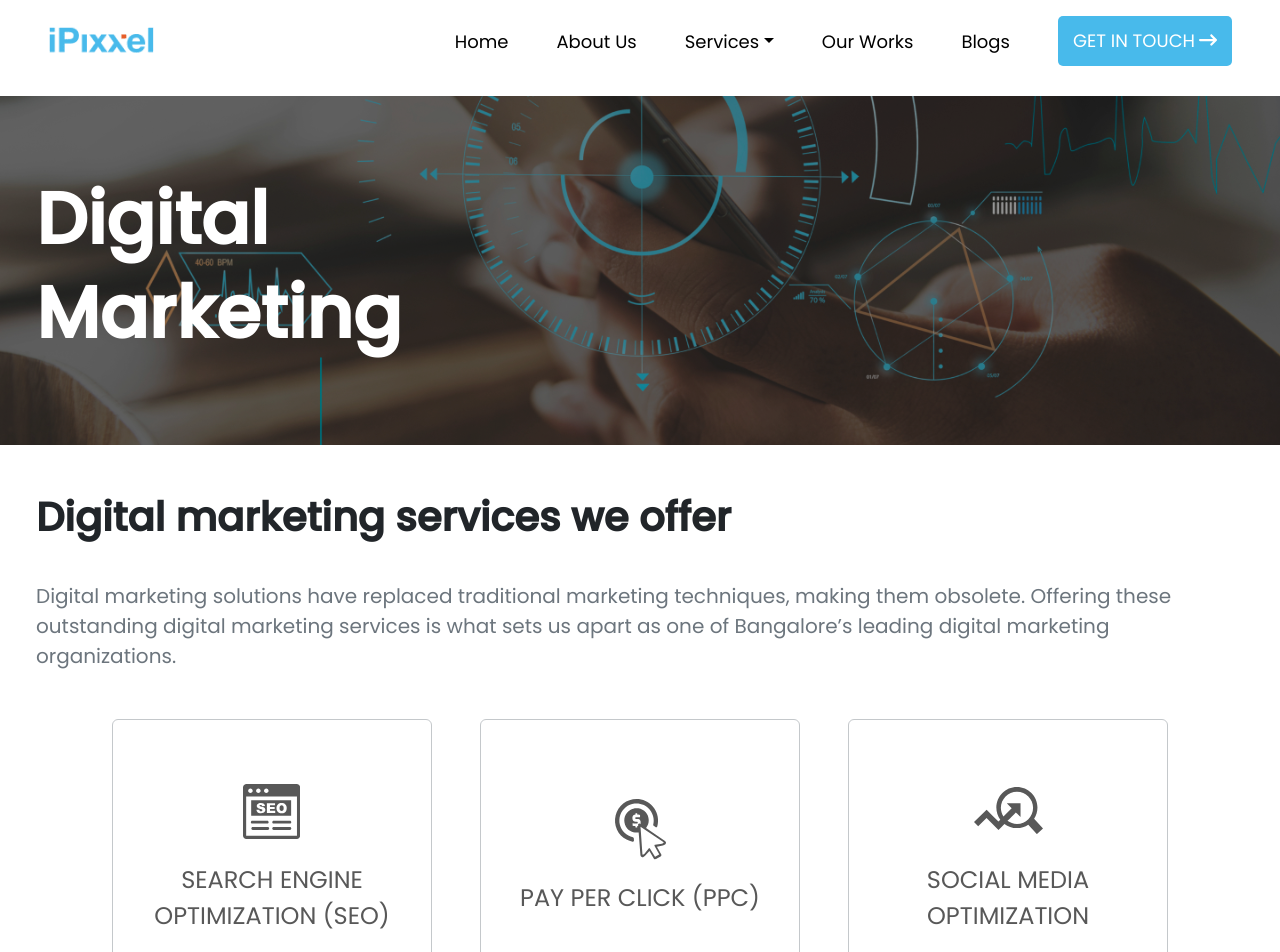
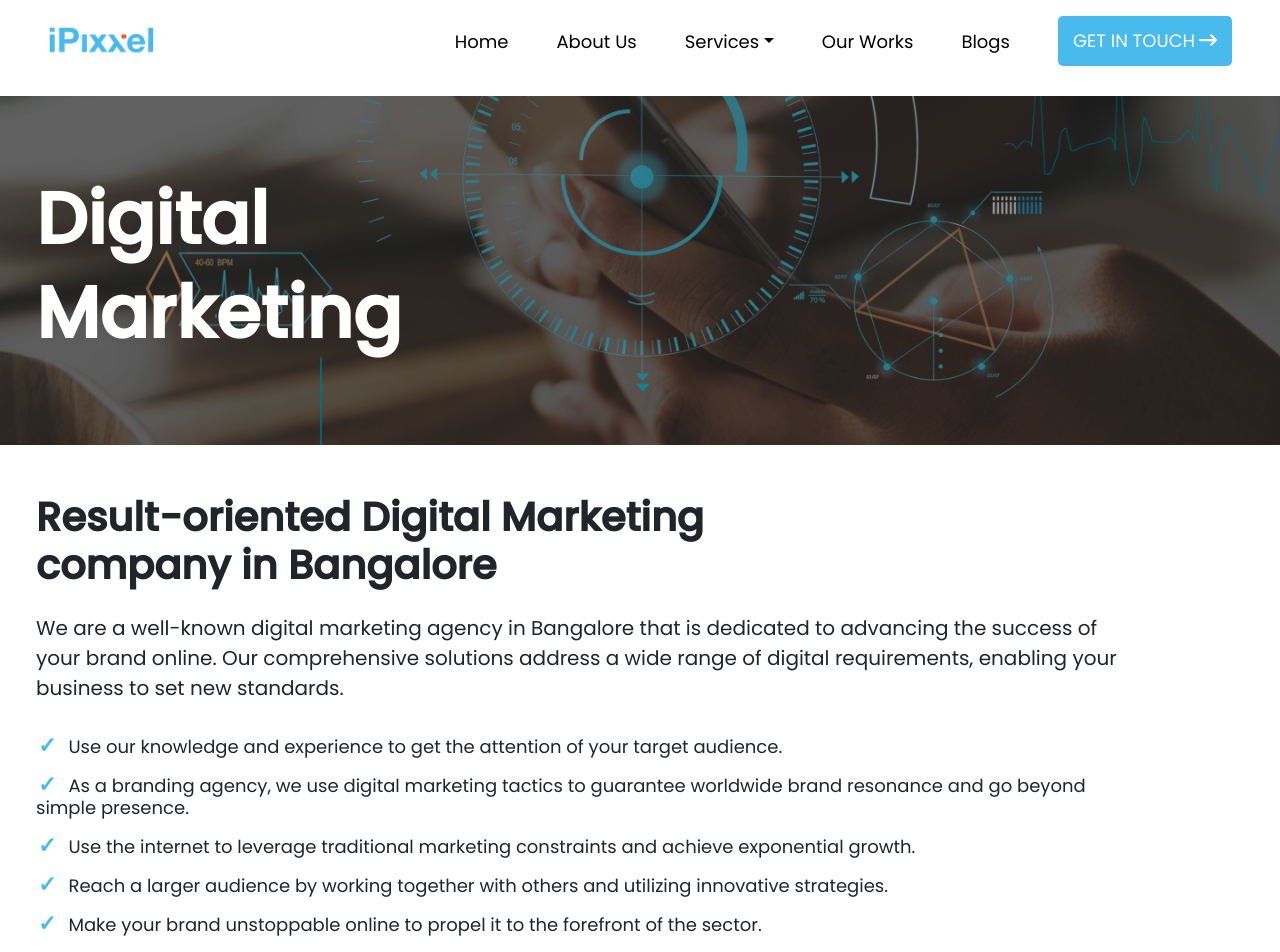
Before and after one commit to Shivam367-glitch/Ipixxel, a React (Vite) app: page /digital-marketing in a window 1280 px wide. Shown: the top 952 px of the page. Built offline with nearby package versions, Linux system fonts and the light colour scheme.

Commit message:
Added Sections

```diff
--- a/src/index.css
+++ b/src/index.css
@@ -214,7 +214,7 @@ body, html, #root {
   padding: 1px 2px;
   margin-right: 10px;
   color:var(--primary-background-color);
-  font-size: 20px;
+  font-size: 22px;
   font-weight: bolder;
 
 }
--- a/src/pages/AppDev.jsx
+++ b/src/pages/AppDev.jsx
@@ -125,11 +125,12 @@ const AppDev = () => {
               <li className="consult_list fs-6 text-body">Marketing opportunities</li>
              </ul>
             </Col>
-            <Col xs={12} md={5} className="m-0 p-0 text-end">
-            {/* <div className="text-end border"> */}
-            <img loading="lazy" decoding="async"  src="https://ipixxel.com/wp-content/uploads/2024/03/consult-app-development.webp"  alt="" className="img-fluid h-md-100 h-auto"></img>
-            {/* </div> */}
-             </Col>
+            <Col xs={12} md={5} className="m-0 p-0 text-end ">
+            <div className="wow animate__animated animate__backInRight">
+            <img loading="lazy" decoding="async"  src="https://ipixxel.com/wp-content/uploads/2024/03/consult-app-development.webp"  alt="" className="img-fluid h-md-100 h-auto "></img>
+
+            </div>
+           </Col>
           </Row>
         </Container>
         </Col>
--- a/src/pages/DigitalMarketing.jsx
+++ b/src/pages/DigitalMarketing.jsx
@@ -13,8 +13,31 @@ const DigitalMarketing = () => {
   return (
     <Container fluid={true}>
     <Row>
-       <Col className="col-12 m-0 p-0">
+        <Col className="col-12 m-0 p-0">
           <HeroSection background="digitalHero.jpg" heading="Digital" subHeading="Marketing" backgroundPosition="top center"/>
+        </Col>
+        {/* Choose Us Section */}
+        <Col className="m-0 p-0 col-12 col-md-11 mt-4 p-md-4">
+          <Container fluid={true}>
+          <Row className="gap-3">
+            <Col className="col-8 ">
+             <h2 className="fs-1 fw-bold">Result-oriented Digital Marketing company in Bangalore</h2>
+            </Col>
+            <Col className="col-12">
+            <p className="text-dark fs-5">We are a well-known digital marketing agency in Bangalore that is dedicated to advancing the success of your brand online. Our comprehensive solutions address a wide range of digital requirements, enabling your business to set new standards.</p>
+            </Col>
+            <Col className="col-12  ">
+            <ul className="list-unstyled   d-flex flex-column gap-3">
+
+              <li className="consult_list text-dark fw-normal">Use our knowledge and experience to get the attention of your target audience.</li>
+              <li className="consult_list text-dark fw-normal">As a branding agency, we use digital marketing tactics to guarantee worldwide brand resonance and go beyond simple presence.</li>
+              <li className="consult_list text-dark fw-normal">Use the internet to leverage traditional marketing constraints and achieve exponential growth.</li>
+              <li className="consult_list text-dark fw-normal">Reach a larger audience by working together with others and utilizing innovative strategies.</li>
+              <li className="consult_list text-dark fw-normal">Make your brand unstoppable online to propel it to the forefront of the sector.</li>
+            </ul>
+            </Col>
+          </Row>
+          </Container>
         </Col>
         <Col className="m-0 p-0 col-12 mt-4 p-md-4">
          <OrderSection heading={"Digital marketing services we offer"}
```
